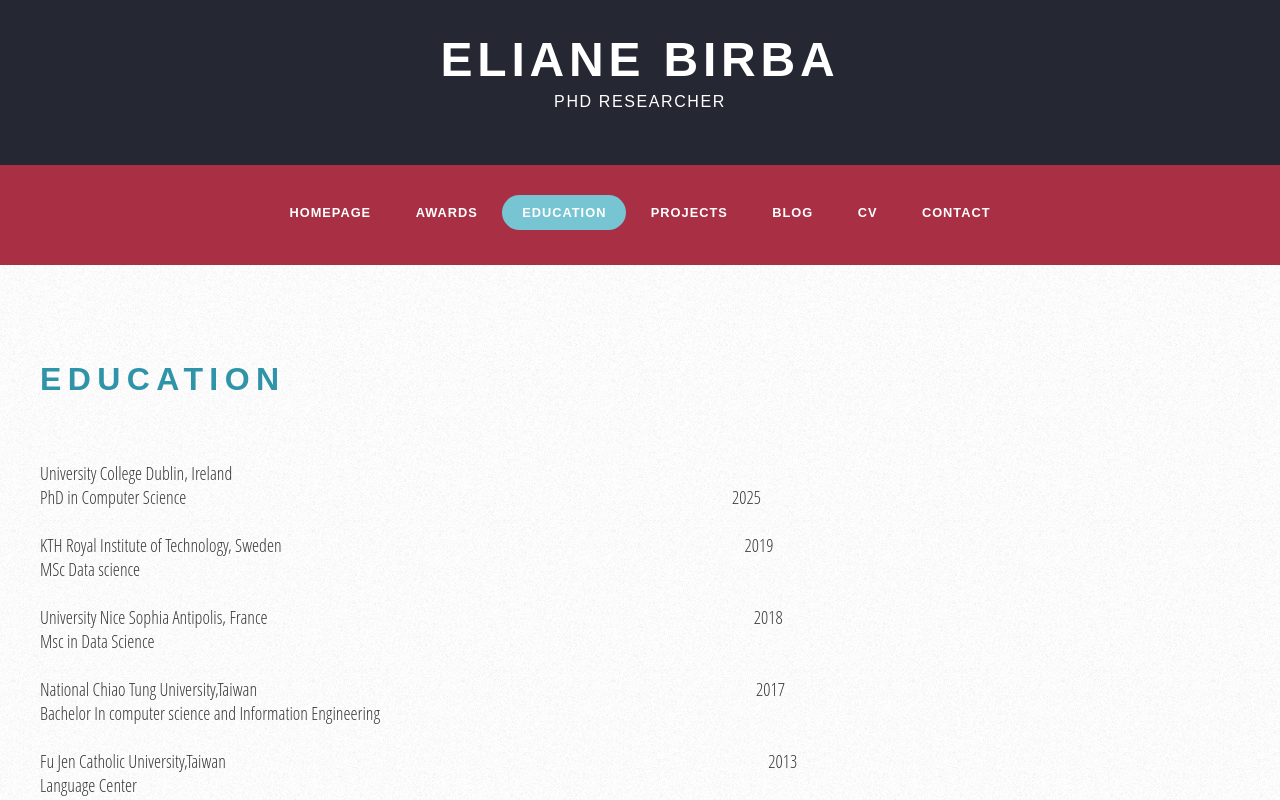
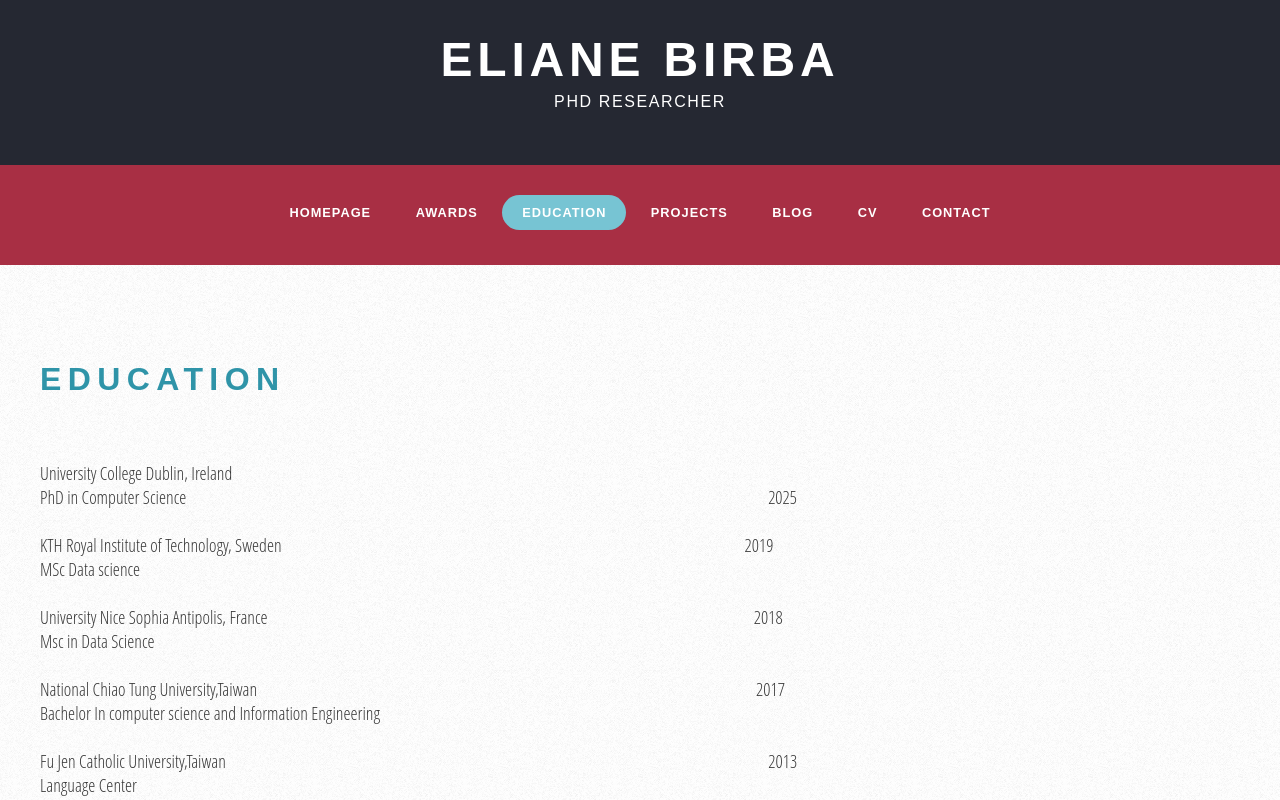
Before and after one commit to delwende/delwende.github.io, a plain HTML site: page education.html in a window 1280 px wide. Shown: the top 800 px of the page. Drawn offline with Linux system fonts and the light colour scheme.

Commit message:
Update education.html

```diff
--- a/education.html
+++ b/education.html
@@ -58,7 +58,7 @@ Released   : 20130631
 				</div>
 				<div><span style="font-family:open sans condensed light;"><span style="font-size:18px;">University College Dublin, Ireland<br></span></span>
 				</div>
-				<div><span style="font-family:open sans condensed light;"><span style="font-size:18px;">PhD in Computer Science &nbsp;&nbsp;&nbsp;&nbsp;&nbsp;&nbsp;&nbsp;&nbsp;&nbsp;&nbsp;&nbsp;&nbsp;&nbsp;&nbsp;&nbsp;&nbsp;&nbsp;&nbsp;&nbsp;&nbsp;&nbsp;&nbsp;&nbsp;&nbsp;&nbsp;&nbsp;&nbsp;&nbsp;&nbsp;&nbsp;&nbsp;&nbsp;&nbsp;&nbsp;&nbsp;&nbsp;&nbsp;&nbsp;&nbsp;&nbsp;&nbsp;&nbsp;&nbsp;&nbsp;&nbsp;&nbsp;&nbsp;&nbsp;&nbsp;&nbsp;&nbsp;&nbsp;&nbsp;&nbsp;&nbsp;&nbsp;&nbsp;&nbsp;&nbsp;&nbsp;&nbsp;&nbsp;&nbsp;&nbsp;&nbsp;&nbsp;&nbsp;&nbsp;&nbsp;&nbsp;&nbsp;&nbsp;&nbsp;&nbsp;&nbsp;&nbsp;&nbsp;&nbsp;&nbsp;&nbsp;&nbsp;&nbsp;&nbsp;&nbsp;&nbsp;&nbsp;&nbsp;&nbsp;&nbsp;&nbsp;&nbsp;&nbsp;&nbsp;&nbsp;&nbsp;&nbsp;&nbsp;&nbsp;&nbsp;&nbsp;&nbsp;&nbsp;&nbsp;&nbsp;&nbsp;&nbsp;&nbsp;&nbsp;&nbsp;&nbsp;&nbsp;&nbsp;&nbsp;&nbsp;&nbsp;&nbsp;2025<br></span></span>
+				<div><span style="font-family:open sans condensed light;"><span style="font-size:18px;">PhD in Computer Science  &nbsp;&nbsp;&nbsp;&nbsp;&nbsp;&nbsp;&nbsp; &nbsp;&nbsp;&nbsp;&nbsp;&nbsp;&nbsp;&nbsp;&nbsp;&nbsp;&nbsp;&nbsp;&nbsp;&nbsp;&nbsp;&nbsp;&nbsp;&nbsp;&nbsp;&nbsp;&nbsp;&nbsp;&nbsp;&nbsp;&nbsp;&nbsp;&nbsp;&nbsp;&nbsp;&nbsp;&nbsp;&nbsp;&nbsp;&nbsp;&nbsp;&nbsp;&nbsp;&nbsp;&nbsp;&nbsp;&nbsp;&nbsp;&nbsp;&nbsp;&nbsp;&nbsp;&nbsp;&nbsp;&nbsp;&nbsp;&nbsp;&nbsp;&nbsp;&nbsp;&nbsp;&nbsp;&nbsp;&nbsp;&nbsp;&nbsp;&nbsp;&nbsp;&nbsp;&nbsp;&nbsp;&nbsp;&nbsp;&nbsp;&nbsp;&nbsp;&nbsp;&nbsp;&nbsp;&nbsp;&nbsp;&nbsp;&nbsp;&nbsp;&nbsp;&nbsp;&nbsp;&nbsp;&nbsp;&nbsp;&nbsp;&nbsp;&nbsp;&nbsp;&nbsp;&nbsp;&nbsp;&nbsp;&nbsp;&nbsp;&nbsp;&nbsp;&nbsp;&nbsp;&nbsp;&nbsp;&nbsp;&nbsp;&nbsp;&nbsp;&nbsp;&nbsp;&nbsp;&nbsp;&nbsp;&nbsp;&nbsp;&nbsp;&nbsp;&nbsp;&nbsp;&nbsp;&nbsp;2025<br></span></span>
 				</div>
 				<div><span style="font-family:open sans condensed light;"><span style="font-size:18px;"><br></span></span>
 				</div>
```
